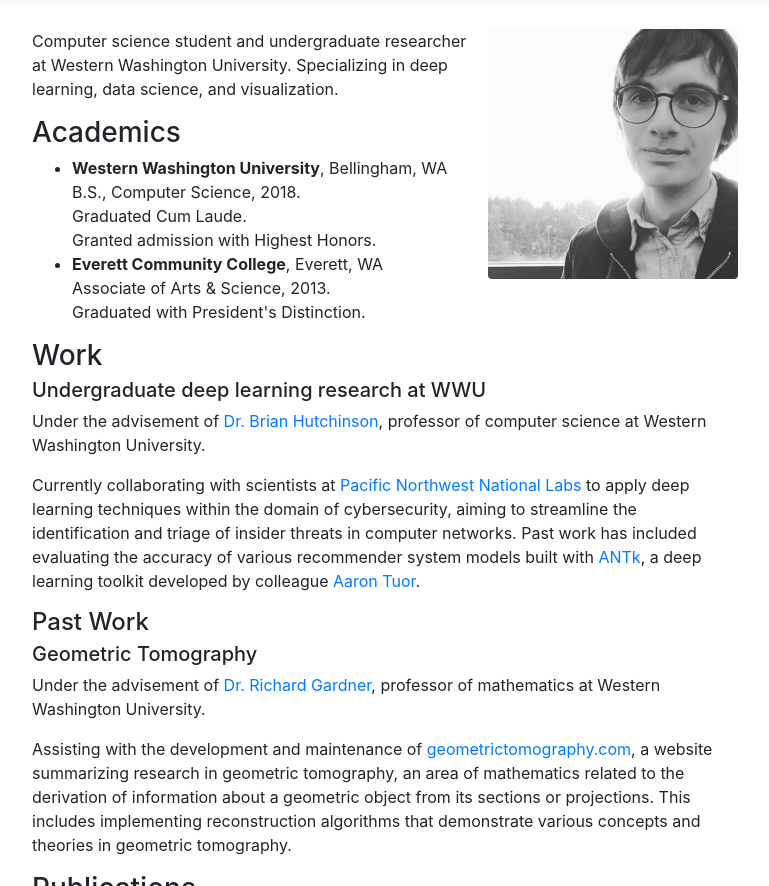
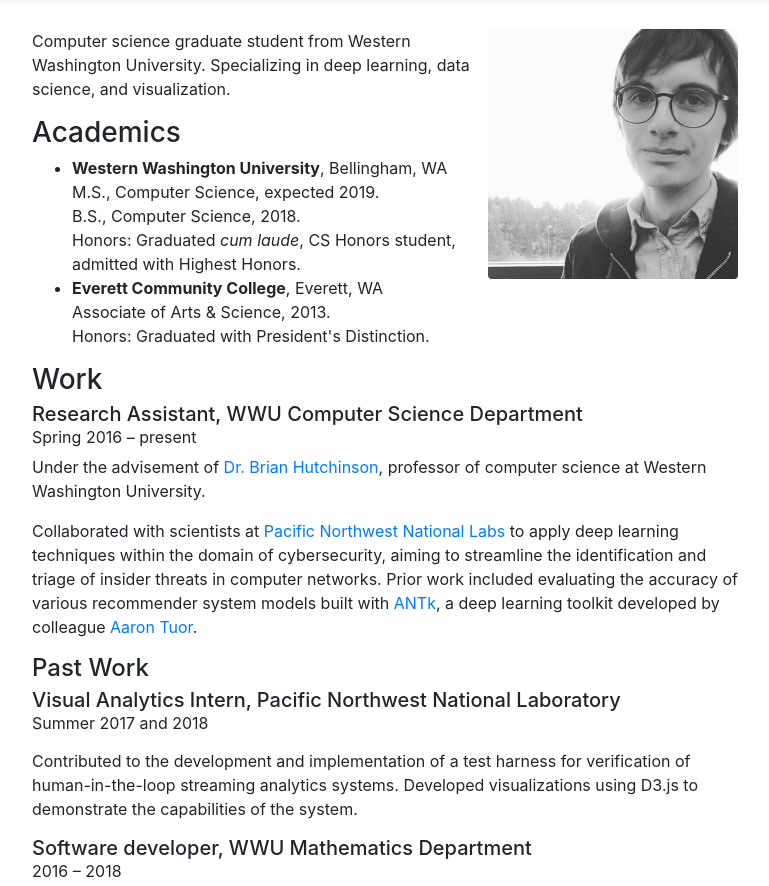
Before and after one commit to eskomski/eskomski.github.io, a plain HTML site: page index.html in a window 1280 px wide. Shown: the part 51-937 px from the top of the page, without its empty margins (255-1024 px from the left). Drawn offline with nearby package versions, Linux system fonts and the light colour scheme.

Commit message:
Updated index

```diff
--- a/index.html
+++ b/index.html
@@ -4,7 +4,7 @@
     <meta charset="UTF-8">
 
     <title>ELLIOTT SKOMSKI</title>
-    <meta name="description" content="Website of Elliott Skomski, computer science student at Western Washington University." />
+    <meta name="description" content="Website of Elliott Skomski, computer science graduate student at Western Washington University." />
     <meta name="author" content="Elliott Skomski" />
     <meta name="google-site-verification" content="qj_DH8Ke5TreJ0McLTIcbILRmWfXzorSxdugVS9QXwg" />
     <!--<link href="https://fonts.googleapis.com/css?family=Arvo:400,700|Montserrat:400,700" rel="stylesheet">-->
@@ -38,42 +38,50 @@
 
     <div class="container">
       <img src="/pic.png" style="height:250px" class="rounded float-right ml-3 mb-3">
-      <p>Computer science student and undergraduate researcher at Western Washington University.
+      <p>Computer science graduate student from Western Washington University.
       Specializing in deep learning, data science, and visualization.</p>
 
       <h3>Academics</h3>
         <ul>
           <li>
             <strong>Western Washington University</strong>, Bellingham, WA<br>
+            M.S., Computer Science, expected 2019.<br>
             B.S., Computer Science, 2018.<br>
-            Graduated Cum Laude.<br>
-            Granted admission with Highest Honors.<br>
+            Honors: Graduated <em>cum laude</em>, CS Honors student, admitted with Highest Honors.
           </li>
           <li>
             <strong>Everett Community College</strong>, Everett, WA<br>
             Associate of Arts &amp; Science, 2013.<br>
-            Graduated with President's Distinction.<br>
+            Honors: Graduated with President's Distinction.
           </li>
         </ul>
 
     <h3>Work</h3>
     <h5>
-      Undergraduate deep learning research at WWU
+      Research Assistant, WWU Computer Science Department<br>
+      <small>Spring 2016 &ndash; present</small>
     </h5>
     <p>Under the advisement of <a href="https://facultyweb.cs.wwu.edu/~hutchib2/">Dr. Brian Hutchinson</a>, professor of computer science at Western Washington University.</p>
     <p>
-      Currently collaborating with scientists at <a href="http://pnnl.gov">Pacific Northwest National Labs</a> to apply deep learning techniques within the domain of cybersecurity, aiming to streamline
-      the identification and triage of insider threats in computer networks. Past work has included evaluating the accuracy of various recommender system models built with <a href="https://github.com/aarontuor/antk">ANTk</a>,
+      Collaborated with scientists at <a href="http://pnnl.gov">Pacific Northwest National Labs</a> to apply deep learning techniques within the domain of cybersecurity, aiming to streamline
+      the identification and triage of insider threats in computer networks. Prior work included evaluating the accuracy of various recommender system models built with <a href="https://github.com/aarontuor/antk">ANTk</a>,
       a deep learning toolkit developed by colleague <a href="https://www.linkedin.com/in/aarontuor/">Aaron Tuor</a>.
     </p>
     <h4>Past Work</h4>
     <h5>
-      Geometric Tomography
+      Visual Analytics Intern, Pacific Northwest National Laboratory<br>
+      <small>Summer 2017 and 2018</small>
+    </h5>
+    <p></p>
+    <p>Contributed to the development and implementation of a test harness for verification of human-in-the-loop streaming analytics systems. Developed visualizations using D3.js to demonstrate the capabilities of the system.</p>
+    <h5>
+      Software developer, WWU Mathematics Department<br>
+      <small>2016 &ndash; 2018</small>
     </h5>
     <p>Under the advisement of <a href="http://faculty.wwu.edu/gardner/">Dr. Richard Gardner</a>, professor of mathematics at Western Washington University.</p>
     <p>
-      Assisting with the development and maintenance of <a href="http://geometrictomography.com/">geometrictomography.com</a>, a website summarizing research in geometric tomography, an area of mathematics related to the
-      derivation of information about a geometric object from its sections or projections. This includes implementing reconstruction algorithms that demonstrate various concepts and theories in geometric tomography.
+       Developed and maintained <a href="http://geometrictomography.com/">geometrictomography.com</a>, a website summarizing research in geometric tomography, an area of mathematics related to the
+      derivation of information about a geometric object from its sections or projections. This included implementing reconstruction algorithms that demonstrate various concepts and theories in geometric tomography. Tasks included building in-browser visualization tools using D3.js and WebGL, rewriting the backend of the site using Flask, building a RESTful API to facilitate request and retrieval of reconstruction results, and frontend development using jQuery.</p>
     <h3>Publications</h3>
     <ul>
       <li>Joseph Cottam, Leslie Blaha, Dimitri Zarzhitsky, Mathew Thomas, and Elliott Skomski. "Crossing the Streams: Fuzz Testing with User Input." Human-Machine Collaboration in Big Data workshop at IEEE International Conference on Big Data 2017.</li>
@@ -81,9 +89,9 @@
     <h3>Research interests</h3>
     <ul>
       <li>Deep learning</li>
-      <li>Reinforcement learning</li>
-      <li>Computer vision</li>
       <li>Natural language processing</li>
+      <li>Information retrieval</li>
+      <li>Computer graphics</li>
     </ul>
     </div>
     <script src="https://code.jquery.com/jquery-3.2.1.slim.min.js" integrity="sha384-KJ3o2DKtIkvYIK3UENzmM7KCkRr/rE9/Qpg6aAZGJwFDMVNA/GpGFF93hXpG5KkN" crossorigin="anonymous"></script>
```
